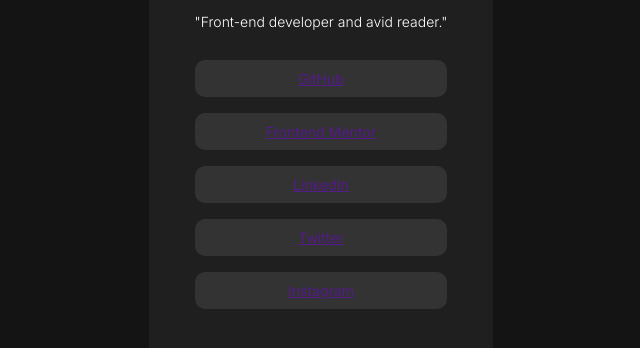
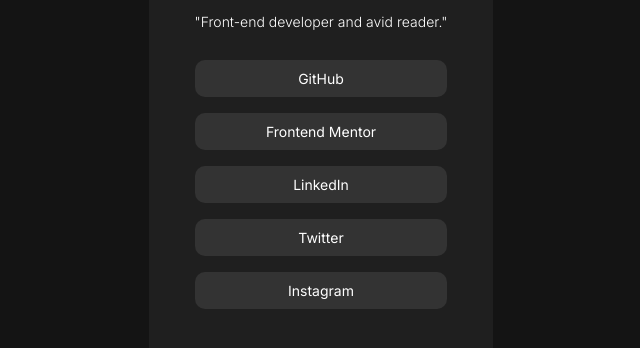
Before and after one commit to jdillard2532/Social-Links-Profile, a plain HTML site: page index.html in a window 1280 px wide. Shown: the part 334-682 px from the top of the page, without its empty margins (319-959 px from the left). Drawn offline with Linux system fonts and the light colour scheme.

Commit message:
Update index.html

```diff
--- a/index.html
+++ b/index.html
@@ -26,11 +26,11 @@
             <p>"Front-end developer and avid reader."</p>
 
             <ul>
-              <a href="" class="list-item"> GitHub </a>
-              <a href="" class="list-item"> Frontend Mentor </a>
-              <a href="" class="list-item"> LinkedIn</a>
-              <a href="" class="list-item"> Twitter</a>
-              <a href="" class="list-item"> Instagram</a>
+              <li href="" class="list-item">GitHub</li>
+              <li href="" class="list-item">Frontend Mentor</li>
+              <li href="" class="list-item">LinkedIn</li>
+              <li href="" class="list-item">Twitter</li>
+              <li href="" class="list-item">Instagram</li>
             </ul>
           </div>
         </div>
```
